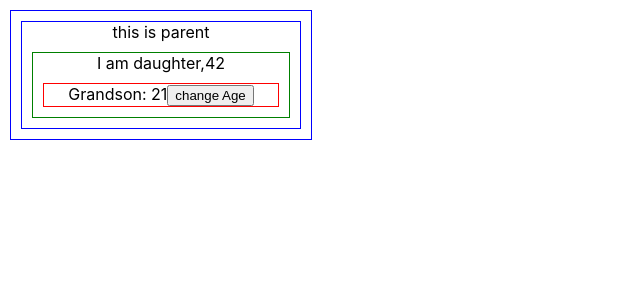
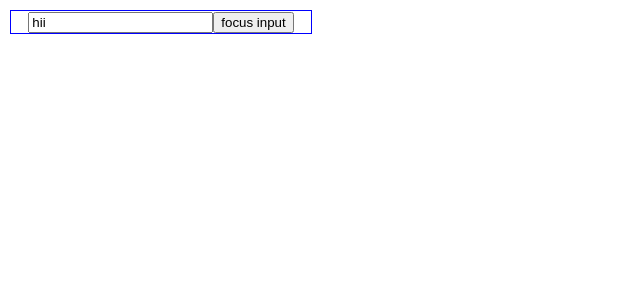
Before and after one commit to Kravius/react-start, a React (Create React App) app: page / in a window 1280 px wide. Shown: the top 300 px of the page, without its empty margins (0-640 px from the left). Built offline with nearby package versions, Linux system fonts and the light colour scheme.

Commit message:
feat: useRef in Dom

```diff
--- a/src/App.js
+++ b/src/App.js
@@ -2,17 +2,14 @@ import "./App.css";
 import "./style/hookUseContextParent.css";
 
 import { useState } from "react";
-import { MyContext } from "./components/MyContext";
-import HookUseContextParent from "./components/HookUseContextParent";
+import { MyContext } from "./components/useContext/MyContext";
+
+import HookUseRef from "./components/useRef/HookUseRef";
 
 function App() {
-  const [age, setAge] = useState(42);
-  console.log(MyContext);
   return (
     <>
-      <MyContext.Provider value={{ age, setAge }}>
-        <HookUseContextParent />
-      </MyContext.Provider>
+      <HookUseRef />
     </>
   );
 }
--- /dev/null
+++ b/src/components/useRef/HookUseRef.jsx
@@ -0,0 +1,55 @@
+import { useRef, useState } from "react";
+
+//Создайте компонент App, но вместо стейта теперь используйте реф. Убедитесь, что при нажатии кнопки текст абзаца не будет меняться. Добавьте также вывод текста абзаца в консоль, откройте ее и убедитесь, что на самом деле текст меняется.
+
+// const textStart = `Lorem ipsum dolor sit amet consectetur.`;
+
+// function HookUseRef() {
+//   // const [refText, setText] = useState(textStart);
+//   const refText = useRef(textStart);
+//   console.log(refText, "start");
+//   const textAdd = <p>{refText.current}</p>;
+
+//   const handelAddText = () => {
+//     console.log(refText);
+//     refText.current += "!";
+//   };
+//   const btnTextAdd = <button onClick={() => handelAddText()}>click add</button>;
+//   return (
+//     <>
+//       {textAdd} {btnTextAdd}
+//     </>
+//   );
+// }
+
+// Возьмите код компонента App, который мы написали на этом уроке и сделайте так, чтобы по клику на кнопку в инпуте кроме наведения фокуса происходило еще и очищение поля ввода. Воспользуйтесь для этого свойством value инпута.
+
+function HookUseRef() {
+  const [text, setText] = useState("hii");
+  const refText = useRef(null);
+
+  console.log("rerender");
+
+  const inputFocus = (
+    <input
+      onChange={(ev) => setText(ev.target.value)}
+      ref={refText}
+      value={text}
+    ></input>
+  );
+
+  const handelBtnFocusInput = () => {
+    refText.current.focus();
+    refText.current.value = "";
+  };
+
+  const btn = <button onClick={handelBtnFocusInput}>focus input</button>;
+  return (
+    <>
+      {inputFocus}
+      {btn}
+    </>
+  );
+}
+
+export default HookUseRef;
```
Also changed, not shown: src/components/useContext/Daughter.jsx (renamed from src/components/Daughter.jsx), src/components/useContext/Grandson.jsx (renamed from src/components/Grandson.jsx), src/components/useContext/HookUseContextParent.jsx (renamed from src/components/HookUseContextParent.jsx), src/components/useContext/MyContext.jsx (renamed from src/components/MyContext.jsx), 1 other file (tests, documents, lock files or other folders).
